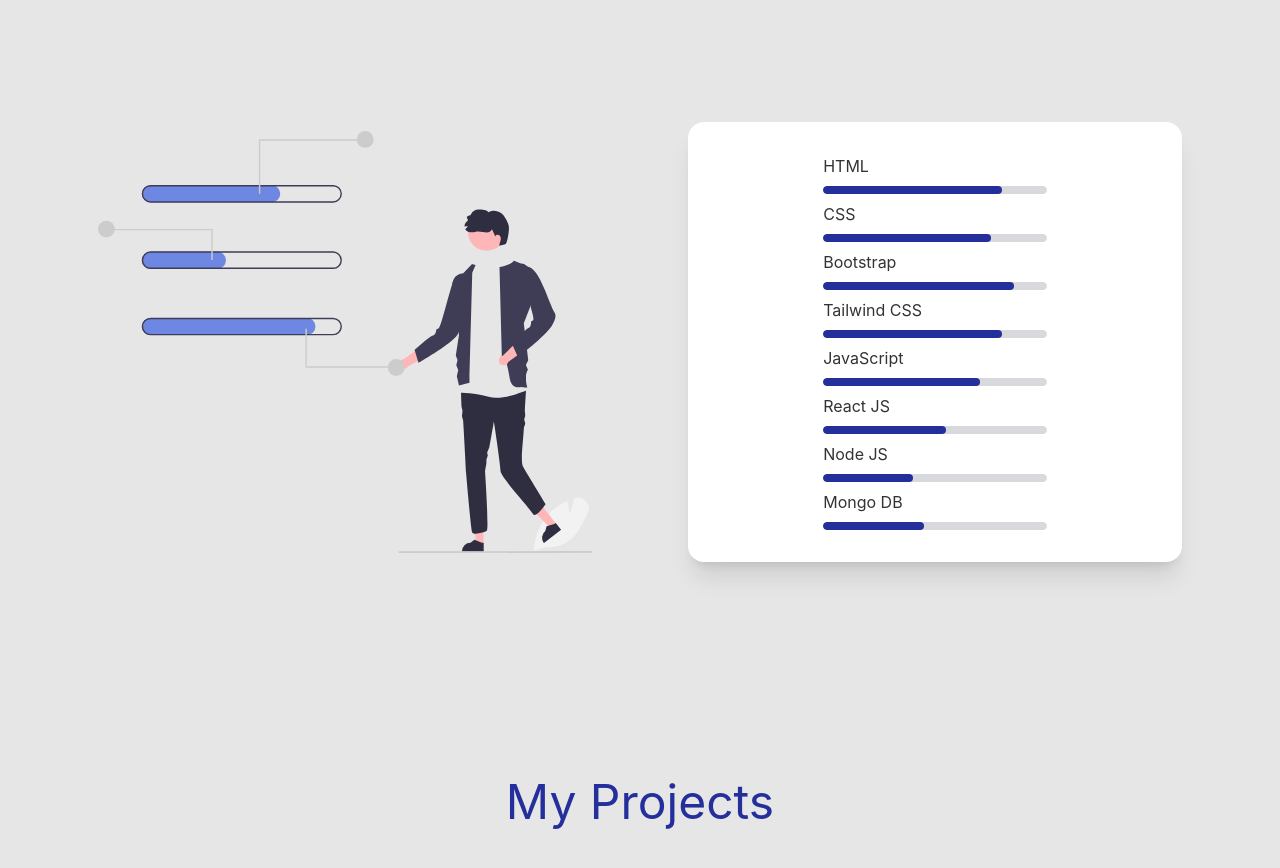
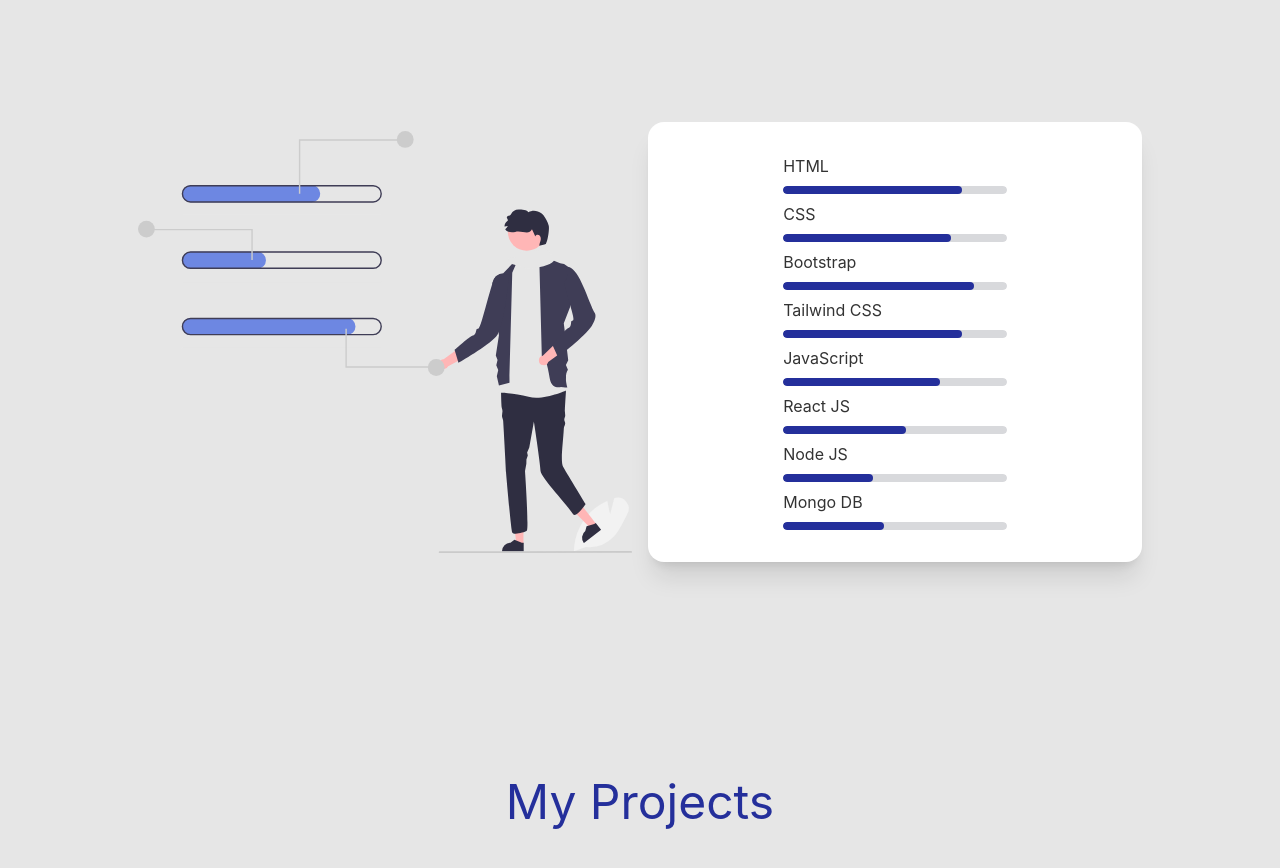
Before and after one commit to AbdulHakim201103/hakim-portfolio, a React (Create React App) app: page /home in a window 1280 px wide. Shown: the part 1100-1968 px from the top of the page. Built offline with nearby package versions, Linux system fonts and the light colour scheme; no server answers.

Commit message:
my skills change

```diff
--- a/src/Pagas/Home/MySkills/MySkills.js
+++ b/src/Pagas/Home/MySkills/MySkills.js
@@ -8,10 +8,10 @@
         <h3 className="py-20 text-5xl text-center text-primary">My Skills</h3>
         <div class="hero py-20">
           <div class="hero-content flex-col lg:flex-row">
-            <div className="lg:w-6/12 w-full mx-10">
+            <div className="lg:w-6/12 w-full ">
               <img src={skills} class="" alt="" />
             </div>
-            <div className="lg:w-6/12 w-full mx-10">
+            <div className="lg:w-6/12 w-full">
               <div className="card bg-base-100 shadow-xl flex justify-center mx-auto">
                 <div className="card-body mx-auto">
                   <h1>HTML</h1>
```
